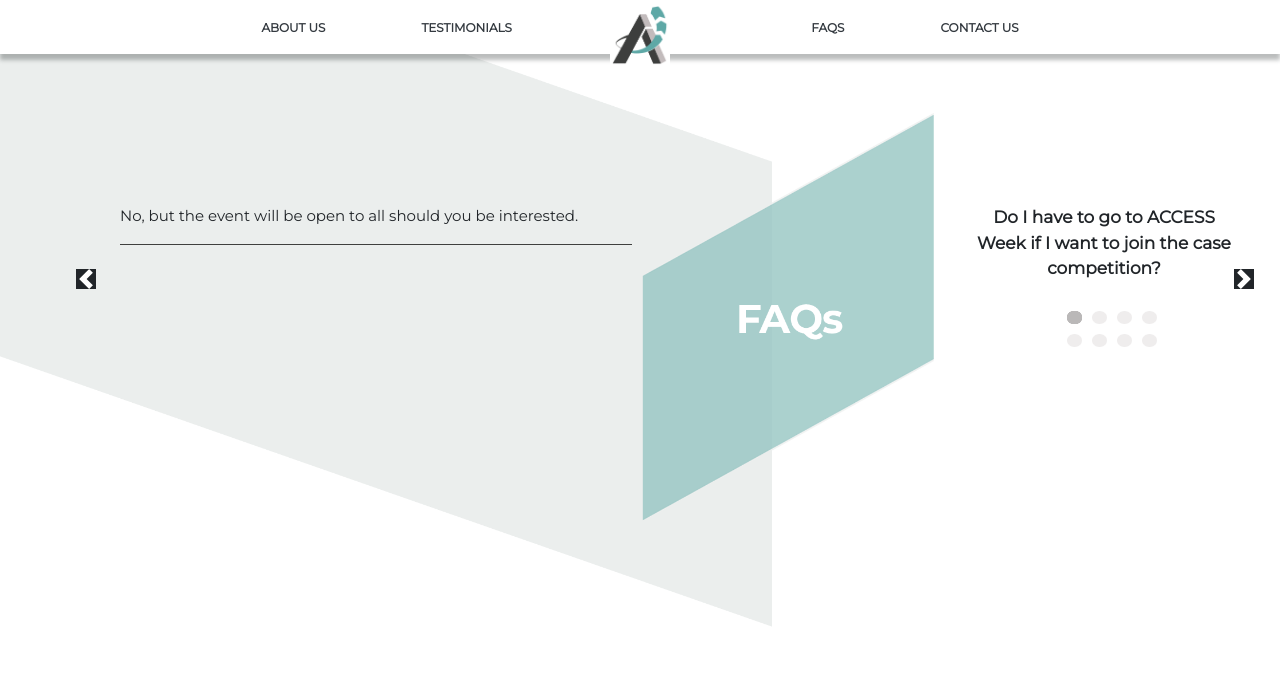
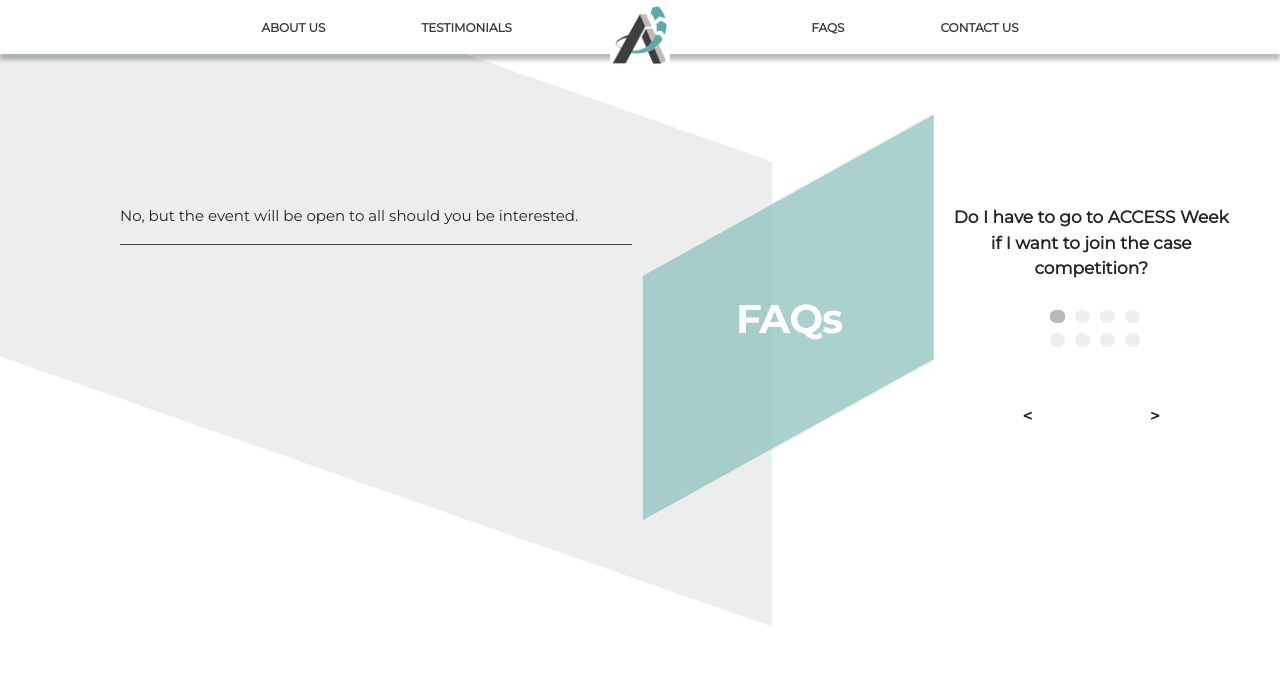
Before and after one commit to Hjkun77/access-website, a PHP site: page /faqs.html in a window 1280 px wide; the page is wider, and only the part inside the window is pictured. Shown: the top 693 px of that part. Run offline with PHP 8.4, Linux system fonts and the light colour scheme.

Commit message:
FAQs Fixed

```diff
--- a/faqs.html
+++ b/faqs.html
@@ -57,7 +57,6 @@
   </div>
 
   <div class="faq-section">
-    <span class="carousel-control-prev-icon arrow-boi left-arrow-boi" aria-hidden="true"></span>
     <div id="faqs-slider" class="carousel slide carousel-fade" data-ride="carousel">
       <div class="carousel-inner" role="listbox">
 
@@ -70,7 +69,7 @@
               <hr class="faq-line">
             </div>
             <div class="faq-question">
-              <p class="faq-question-text mb-4">Do I have to go to ACCESS Week if I want to join the case competition?</p>
+              <p class="faq-question-text">Do I have to go to ACCESS Week if I want to join the case competition?</p>
               <div class="faq-dots-container">
 
                 <div class="faq-dots-set">
@@ -83,6 +82,10 @@
                   <img src="assets/lightDot.png" class="faq-dot dot-7" alt="light-dot">
                   <img src="assets/lightDot.png" class="faq-dot dot-8" alt="light-dot">
                 </div>
+              </div>
+              <div class="faq-arrows">
+                <div class="faq-arrow-left" href="#faqs-slider" role="button" data-slide="prev"><</div>
+                <div class="faq-arrow-right" href="#faqs-slider" role="button" data-slide="next">></div>
               </div>
             </div>
           </div>
@@ -98,7 +101,7 @@
               <hr class="faq-line">
             </div>
             <div class="faq-question">
-              <p class="faq-question-text mb-4">Do I have to major in business to join?</p>
+              <p class="faq-question-text">Do I have to major in business to join?</p>
               <div class="faq-dots-container">
                 <div class="faq-dots-set">
                   <img src="assets/lightDot.png" class="faq-dot dot-1" alt="light-dot">
@@ -110,6 +113,10 @@
                   <img src="assets/lightDot.png" class="faq-dot dot-7" alt="light-dot">
                   <img src="assets/lightDot.png" class="faq-dot dot-8" alt="light-dot">
                 </div>
+              </div>
+              <div class="faq-arrows">
+                <div class="faq-arrow-left" href="#faqs-slider" role="button" data-slide="prev"><</div>
+                <div class="faq-arrow-right" href="#faqs-slider" role="button" data-slide="next">></div>
               </div>
             </div>
           </div>
@@ -125,7 +132,7 @@
               <hr class="faq-line">
             </div>
             <div class="faq-question">
-              <p class="faq-question-text mb-4">Does the team have to come from the same university?</p>
+              <p class="faq-question-text">Does the team have to come from the same university?</p>
               <div class="faq-dots-container">
                 <div class="faq-dots-set">
                   <img src="assets/lightDot.png" class="faq-dot dot-1" alt="light-dot">
@@ -137,6 +144,10 @@
                   <img src="assets/lightDot.png" class="faq-dot dot-7" alt="light-dot">
                   <img src="assets/lightDot.png" class="faq-dot dot-8" alt="light-dot">
                 </div>
+              </div>
+              <div class="faq-arrows">
+                <div class="faq-arrow-left" href="#faqs-slider" role="button" data-slide="prev"><</div>
+                <div class="faq-arrow-right" href="#faqs-slider" role="button" data-slide="next">></div>
               </div>
             </div>
           </div>
@@ -152,7 +163,7 @@
               <hr class="faq-line">
             </div>
             <div class="faq-question">
-              <p class="faq-question-text mb-4">Do I have to know about corporate sustainability?</p>
+              <p class="faq-question-text">Do I have to know about corporate sustainability?</p>
               <div class="faq-dots-container">
                 <div class="faq-dots-set">
                   <img src="assets/lightDot.png" class="faq-dot dot-1" alt="light-dot">
@@ -164,6 +175,10 @@
                   <img src="assets/lightDot.png" class="faq-dot dot-7" alt="light-dot">
                   <img src="assets/lightDot.png" class="faq-dot dot-8" alt="light-dot">
                 </div>
+              </div>
+              <div class="faq-arrows">
+                <div class="faq-arrow-left" href="#faqs-slider" role="button" data-slide="prev"><</div>
+                <div class="faq-arrow-right" href="#faqs-slider" role="button" data-slide="next">></div>
               </div>
             </div>
           </div>
@@ -181,7 +196,7 @@
               <hr class="faq-line">
             </div>
             <div class="faq-question">
-              <p class="faq-question-text mb-4">Can I join if I am not from the NCR?</p>
+              <p class="faq-question-text">Can I join if I am not from the NCR?</p>
               <div class="faq-dots-container">
                 <div class="faq-dots-set">
                   <img src="assets/lightDot.png" class="faq-dot dot-1" alt="light-dot">
@@ -193,6 +208,10 @@
                   <img src="assets/lightDot.png" class="faq-dot dot-7" alt="light-dot">
                   <img src="assets/lightDot.png" class="faq-dot dot-8" alt="light-dot">
                 </div>
+              </div>
+              <div class="faq-arrows">
+                <div class="faq-arrow-left" href="#faqs-slider" role="button" data-slide="prev"><</div>
+                <div class="faq-arrow-right" href="#faqs-slider" role="button" data-slide="next">></div>
               </div>
             </div>
           </div>
@@ -210,7 +229,7 @@
               <hr class="faq-line">
             </div>
             <div class="faq-question">
-              <p class="faq-question-text mb-4">What happens if I do not attend the Sustainability Forum?</p>
+              <p class="faq-question-text">What happens if I do not attend the Sustainability Forum?</p>
               <div class="faq-dots-container">
                 <div class="faq-dots-set">
                   <img src="assets/lightDot.png" class="faq-dot dot-1" alt="light-dot">
@@ -222,6 +241,10 @@
                   <img src="assets/lightDot.png" class="faq-dot dot-7" alt="light-dot">
                   <img src="assets/lightDot.png" class="faq-dot dot-8" alt="light-dot">
                 </div>
+              </div>
+              <div class="faq-arrows">
+                <div class="faq-arrow-left" href="#faqs-slider" role="button" data-slide="prev"><</div>
+                <div class="faq-arrow-right" href="#faqs-slider" role="button" data-slide="next">></div>
               </div>
             </div>
           </div>
@@ -238,7 +261,7 @@
               <hr class="faq-line">
             </div>
             <div class="faq-question">
-              <p class="faq-question-text mb-4">How do I receive the case?</p>
+              <p class="faq-question-text">How do I receive the case?</p>
               <div class="faq-dots-container">
                 <div class="faq-dots-set">
                   <img src="assets/lightDot.png" class="faq-dot dot-1" alt="light-dot">
@@ -250,6 +273,10 @@
                   <img src="assets/grayDot.png" class="faq-dot dot-7" alt="gray-dot">
                   <img src="assets/lightDot.png" class="faq-dot dot-8" alt="light-dot">
                 </div>
+              </div>
+              <div class="faq-arrows">
+                <div class="faq-arrow-left" href="#faqs-slider" role="button" data-slide="prev"><</div>
+                <div class="faq-arrow-right" href="#faqs-slider" role="button" data-slide="next">></div>
               </div>
             </div>
           </div>
@@ -268,7 +295,7 @@
               <hr class="faq-line">
             </div>
             <div class="faq-question">
-              <p class="faq-question-text mb-4">Will I be required to go to NCR for the Mentorship Session and Case
+              <p class="faq-question-text">Will I be required to go to NCR for the Mentorship Session and Case
                 Finals if I get into the Top 10?</p>
               <div class="faq-dots-container">
                 <div class="faq-dots-set">
@@ -282,15 +309,17 @@
                   <img src="assets/grayDot.png" class="faq-dot dot-8" alt="gray-dot">
                 </div>
               </div>
+              <div class="faq-arrows">
+                <div class="faq-arrow-left" href="#faqs-slider" role="button" data-slide="prev"><</div>
+                <div class="faq-arrow-right" href="#faqs-slider" role="button" data-slide="next">></div>
+              </div>
             </div>
           </div>
+        </div>
+      </div>
 
-        </div>
-
-      </div>
     </div>
-    <span class="carousel-control-next-icon arrow-boi right-arrow-boi" aria-hidden="true"></span>
-
+  </div>
   </div>
 
   <div id="guidelines">
@@ -319,6 +348,7 @@
         </div>
       </div>
     </div>
+
     <!-- <div class="footer">
       <div class="credits">
         <p class="footer-credits">
--- a/stylesheets/style.css
+++ b/stylesheets/style.css
@@ -305,14 +305,23 @@ body {
   }
 
   .faq-question {
-    width: 20vw;
+    width: 22vw;
     font-size: 17px;
     font-weight: bold;
   }
 
+  .faq-arrows {
+    margin-top: 30px;
+    justify-content: center;
+    background-color: white;
+    display: grid;
+    grid-template-columns: 7.5em 7.5em;
+  }
+
   .faq-question-text {
     text-align: center;
-    margin: auto auto 5px auto;
+    margin: auto auto auto auto;
+    height: 100px;
   }
 
   .faq-dots-container {
@@ -438,13 +447,15 @@ body {
     grid-row: 3/3;
   }
 
+
+
   .testimonials-content {
     background-color: #74B2B0;
     width: 100%;
     height: 100%;
   }
 
-  .testimonials-content-controls-right, .testimonials-content-controls-left {
+  .testimonials-content-controls-right, .testimonials-content-controls-left, .faq-arrow-left, .faq-arrow-right {
     text-align: center;
     align-self: center;
     font-weight: bold;
@@ -452,7 +463,7 @@ body {
     padding: 22px 0 15px 0;
   }
 
-  .testimonials-content-controls-left:hover, .testimonials-content-controls-right:hover {
+  .testimonials-content-controls-left:hover, .testimonials-content-controls-right:hover, .faq-arrow-left:hover, .faq-arrow-right:hover {
     text-align: center;
     align-self: center;
     font-weight: bold;
@@ -483,23 +494,6 @@ body {
     font-weight: bolder;
     transform: rotate(270deg);
     text-transform: uppercase;
-  }
-
-  .arrow-boi {
-    position: absolute;
-    top: 50%;
-    transform: translateY(-50%);
-    background-color: #212529;
-  }
-
-  .left-arrow-boi {
-    left: -4%;
-    cursor: pointer;
-  }
-
-  .right-arrow-boi {
-    right: -2%;
-    cursor: pointer;
   }
 
   footer {
```
